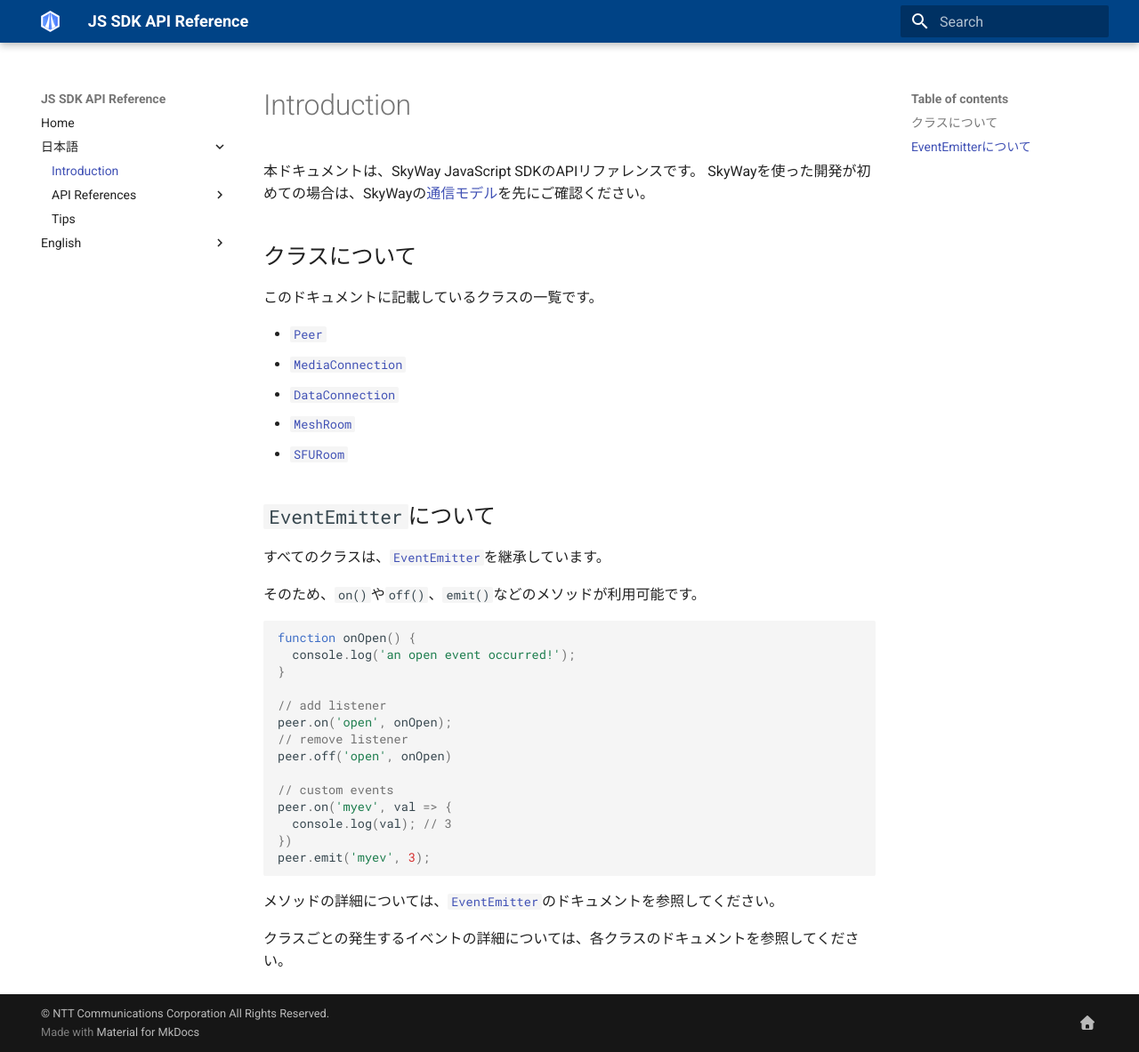
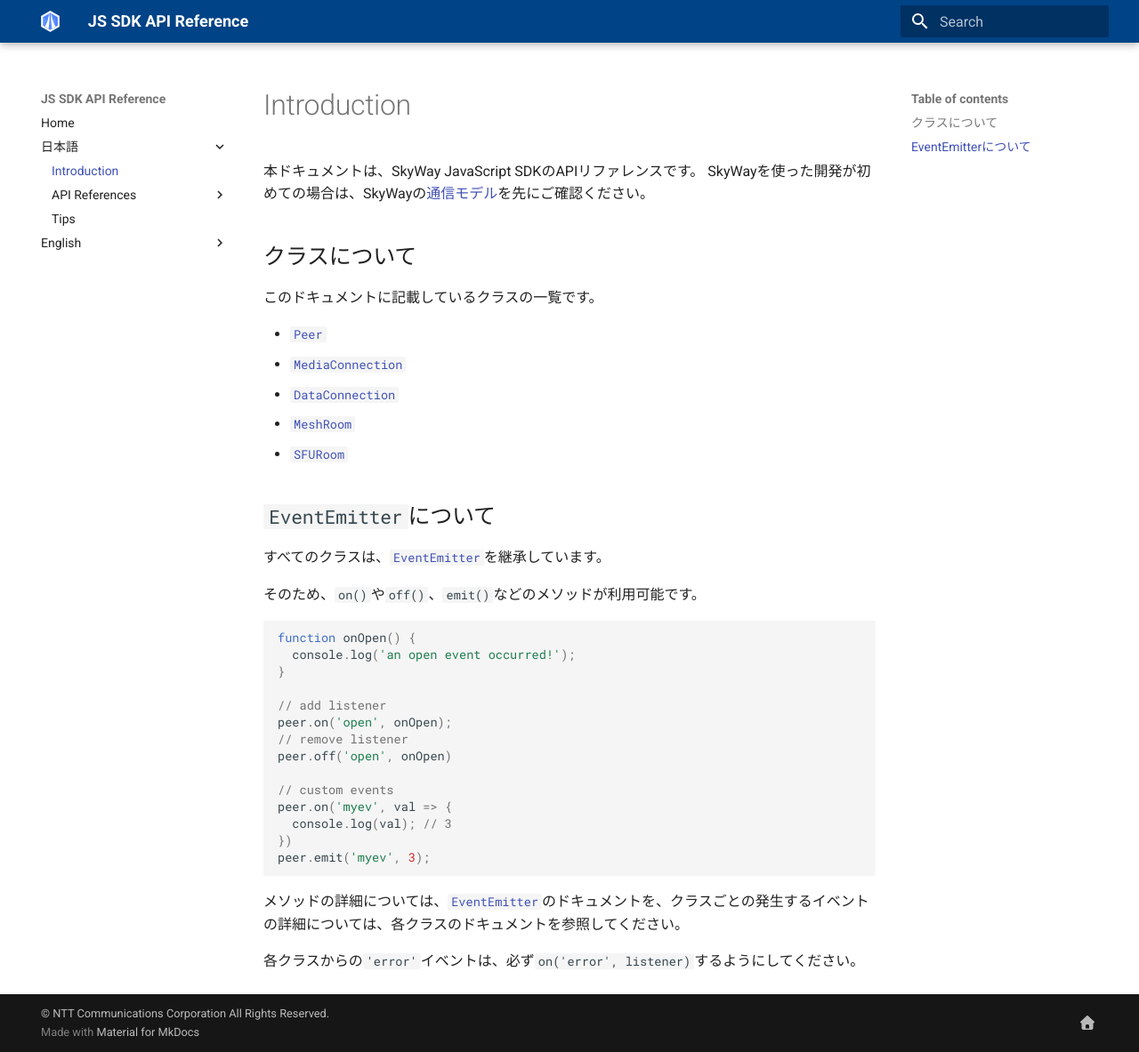
Before and after one commit to skyway/skyway-js-sdk-doc, an MkDocs documentation site: the page built from docs/ja/index.md, in a window 1280 px wide and 1183 px high. Shown: the whole window at 89% size. Built offline with MkDocs 1.6.1 and Material for MkDocs 9.7.7, drawn with Linux system fonts in a browser that asks for light colours; old or Windows-style settings are respelled for this version of MkDocs.

Commit message:
Note about emit-error

````diff
--- a/docs/ja/index.md
+++ b/docs/ja/index.md
@@ -34,6 +34,6 @@
 peer.emit('myev', 3);
 ```
 
-メソッドの詳細については、[`EventEmitter`](https://nodejs.org/api/events.html#events_class_eventemitter)のドキュメントを参照してください。
+メソッドの詳細については、[`EventEmitter`](https://nodejs.org/api/events.html#events_class_eventemitter)のドキュメントを、クラスごとの発生するイベントの詳細については、各クラスのドキュメントを参照してください。
 
-クラスごとの発生するイベントの詳細については、各クラスのドキュメントを参照してください。
+各クラスからの`'error'`イベントは、必ず`on('error', listener)`するようにしてください。
````
Also changed, not shown: docs/en/index.md (+2 -0 lines).
